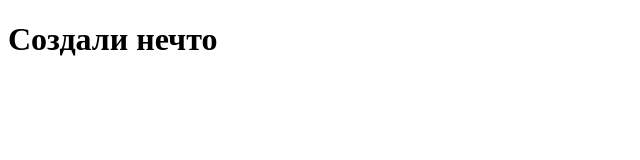
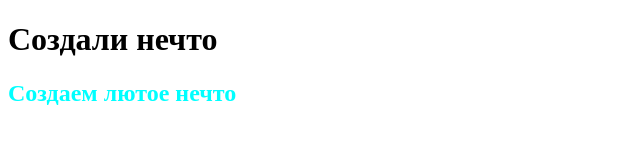
Before and after one commit to dranikovich/illonauos, a plain HTML site: page index.html in a window 1280 px wide. Shown: the whole page, without its empty margins (0-640 px from the left). Drawn offline with Linux system fonts and the light colour scheme.

Commit message:
Our styles

```diff
--- /dev/null
+++ b/assets/css/style.css
@@ -0,0 +1,3 @@
+h2{
+    color: aqua;
+}
--- a/index.html
+++ b/index.html
@@ -5,8 +5,10 @@
     <meta http-equiv="X-UA-Compatible" content="IE=edge">
     <meta name="viewport" content="width=device-width, initial-scale=1.0">
     <title>Document</title>
+    <link rel="stylesheet" href="./assets/css/style.css">
 </head>
 <body>
     <h1>Создали нечто</h1>
+    <h2>Создаем лютое нечто</h2>
 </body>
 </html>
```
